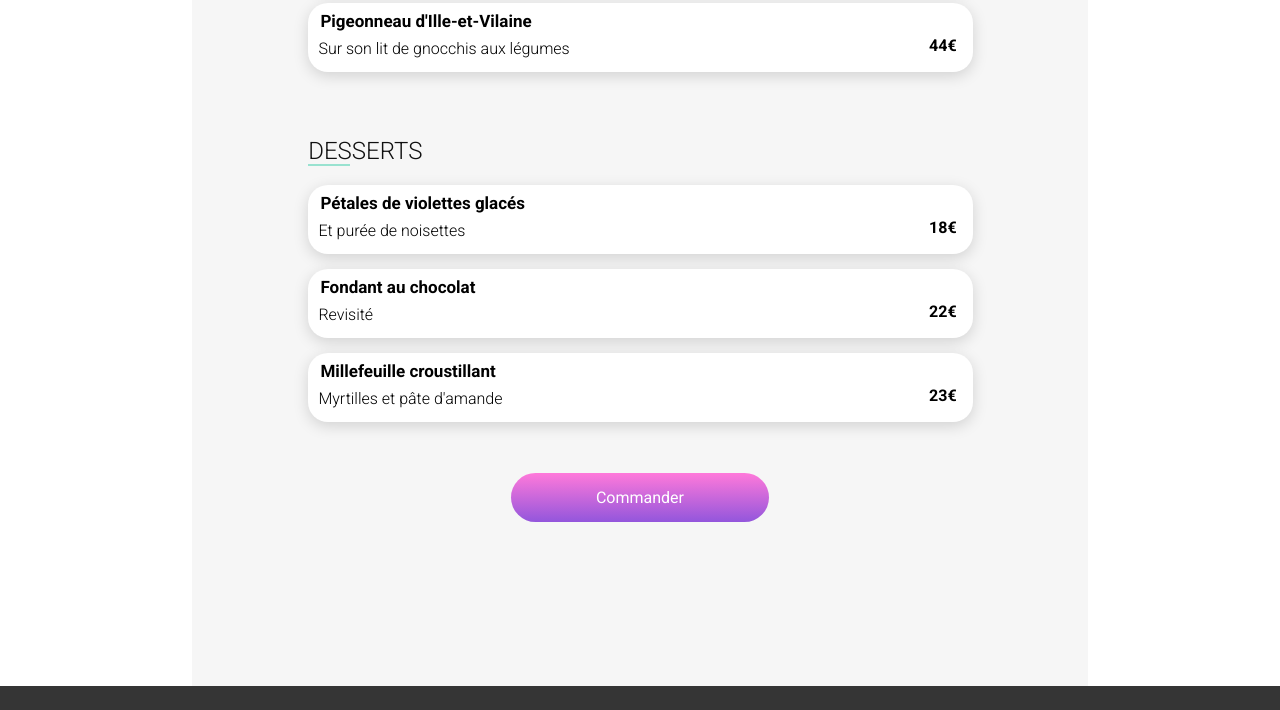
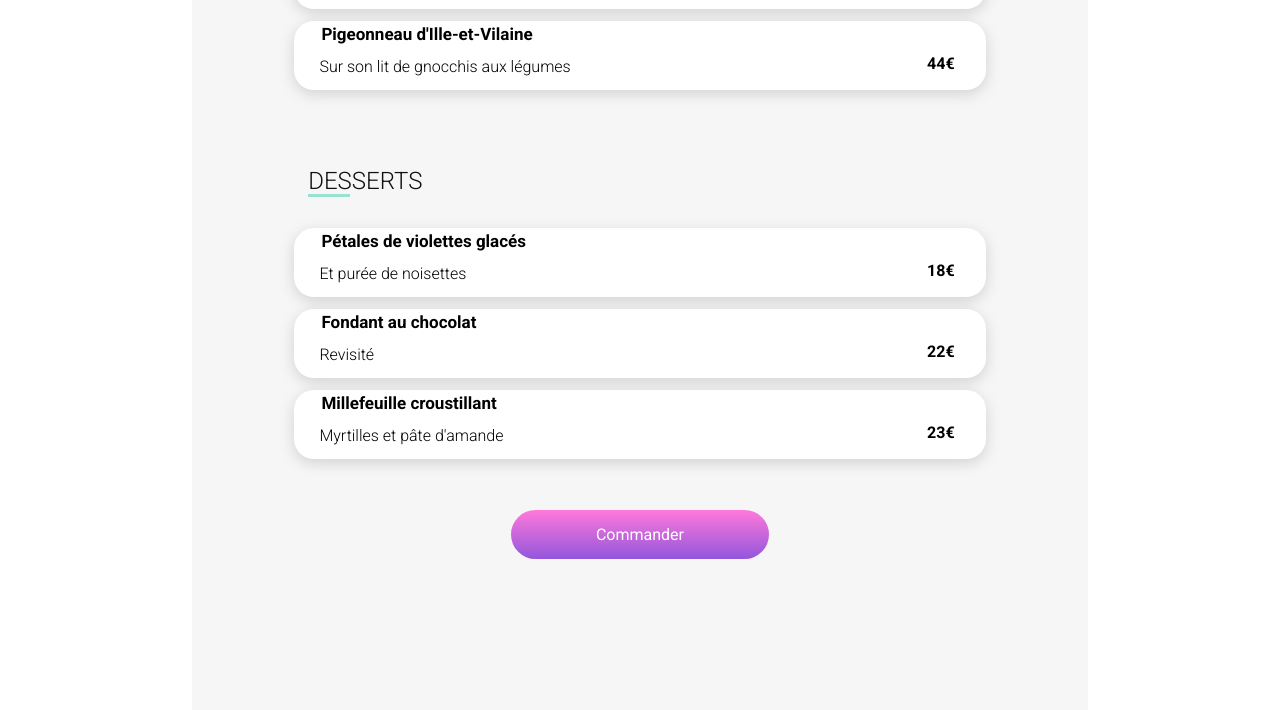
Before and after one commit to CHAW88/projet4, a website: page a-la-française.html in a window 1280 px wide. Shown: the part 1112-1822 px from the top of the page. Drawn offline with Linux system fonts and the light colour scheme; a web font is replaced by a local one.

Commit message:
change css part header image section anim

```diff
--- a/styles/sass/restaurants.scss
+++ b/styles/sass/restaurants.scss
@@ -4,7 +4,9 @@
     display: flex;
     align-items: center;
     justify-content: space-between;
-    padding: 10px;
+    padding: 14px 89px 13px 17px;
+    height: 63px;
+
 
     .back-link {
         display: flex;
@@ -61,7 +63,7 @@
         h1 {
             flex: 1;
             text-align: center;
-            font-size: 29px;
+            font-size: 26px;
             font-style: italic;
             font-family: "Shrikhand";
             padding-top: 15px;
@@ -72,7 +74,7 @@
             display: flex;
             justify-content: center;
             align-items: center;
-            margin-right: 3%;
+            margin-right: 12px;
             margin-bottom: 10px;
             font-size: 25px;
 
@@ -108,9 +110,12 @@
 
     .anim {
         animation: fadein 4s ease-in;
+        display: flex;
+        flex-direction: column;
+        gap: 12px;
         h2{
             color: var(--Black);
-            border-bottom: 2px solid #99E2D0;
+            border-bottom: 3px solid #99E2D0;
             padding-bottom: 4px;
             line-height: 18px;
             width: 42px;
@@ -133,12 +138,16 @@
             background-color: var(--White);
             border-radius: 20px;
             box-shadow: 0px 4px 15px rgba(0, 0, 0, 0.15);
-            height: 69px;
-            margin-left: 14px;
-            margin-right: 13px;
             cursor: pointer;
             position: relative;
-            margin-bottom: 15px;
+            display: flex;
+            justify-content: center;
+            align-items: stretch;
+            flex-direction: column;
+            gap: 5px;
+            height: 69px;
+            box-sizing: border-box;
+            padding: 15px;
 
             &:hover {
                 padding-right: 60px;
@@ -152,7 +161,6 @@
 
             h3 {
                 font-size: 17px;
-                padding-top: 8px;
                 margin: 5px;
                 margin-left: 12px;
                 font-family: 'Roboto';
```
Also changed, not shown: styles/css/restaurants.css, 1 other file.
